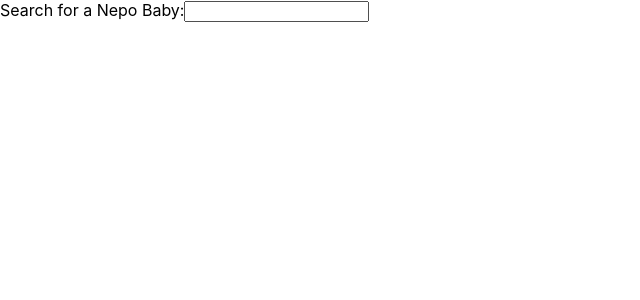
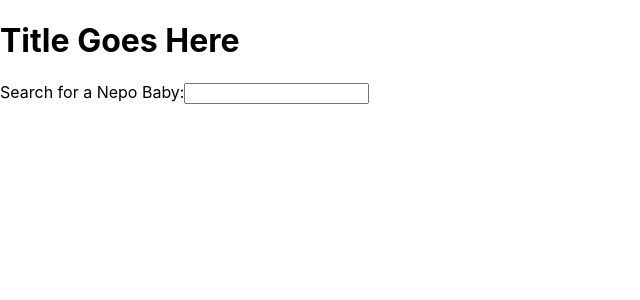
Before and after one commit to TiffinTech/react-search-app, a React (Create React App) app: page / in a window 1280 px wide. Shown: the top 300 px of the page, without its empty margins (0-640 px from the left). Built offline with nearby package versions, Linux system fonts and the light colour scheme.

Commit message:
Update App.js

```diff
--- a/src/App.js
+++ b/src/App.js
@@ -34,6 +34,7 @@ function App() {
 
   return (
     <div>
+    <h1>Title Goes Here</h1>
       <form>
         <label htmlFor="search">Search for a Nepo Baby:</label>
         <input
```
